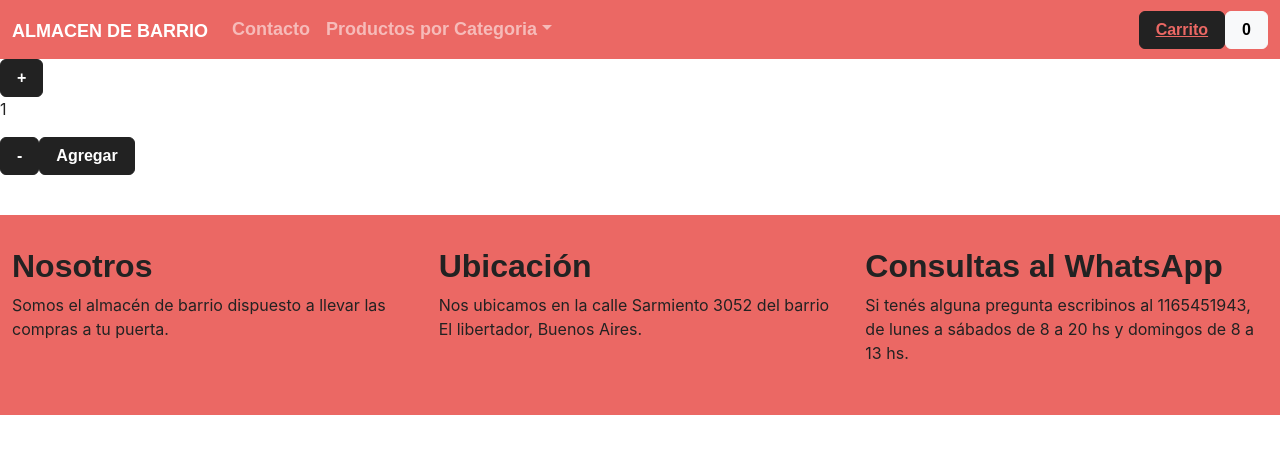
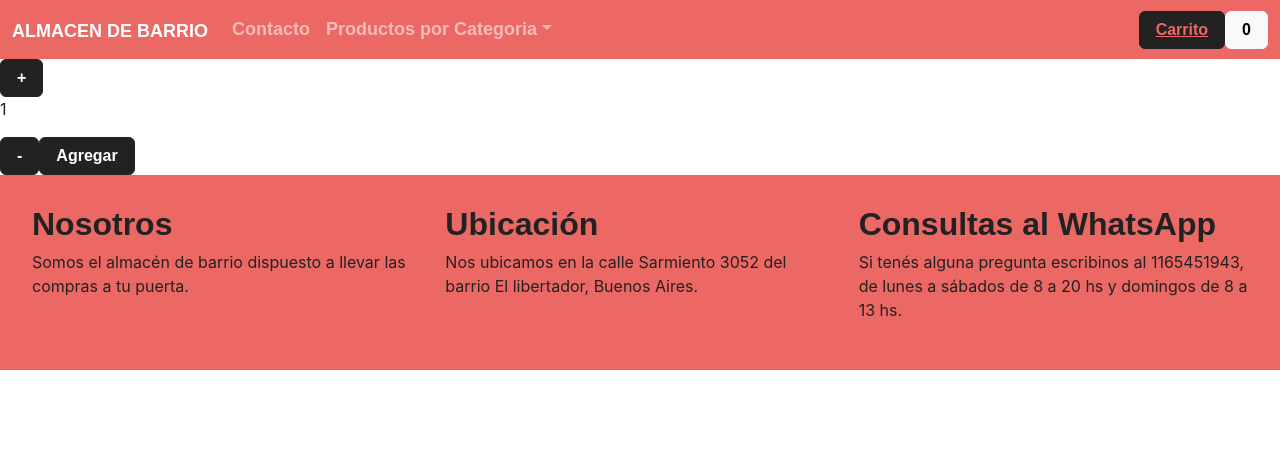
Before and after one commit to NighttCrow/Proyecto-React, a React (Create React App) app: page /contacto in a window 1280 px wide. Shown: the top 454 px of the page. Built offline with nearby package versions, Linux system fonts and the light colour scheme; a web font is replaced by a local one.

Commit message:
se modifica estilo footer

```diff
--- a/src/components/Footer/Footer.css
+++ b/src/components/Footer/Footer.css
@@ -1,5 +1,12 @@
 .footer {
-    height: 200px;
+
    background-color: #375a7f;
-   margin-top: 40px;
+   padding: 2rem;
+   display: flex;
+   justify-content: center;
 }
+
+.footerA {
+   color: rgb(34, 32, 32);
+
+}
```
